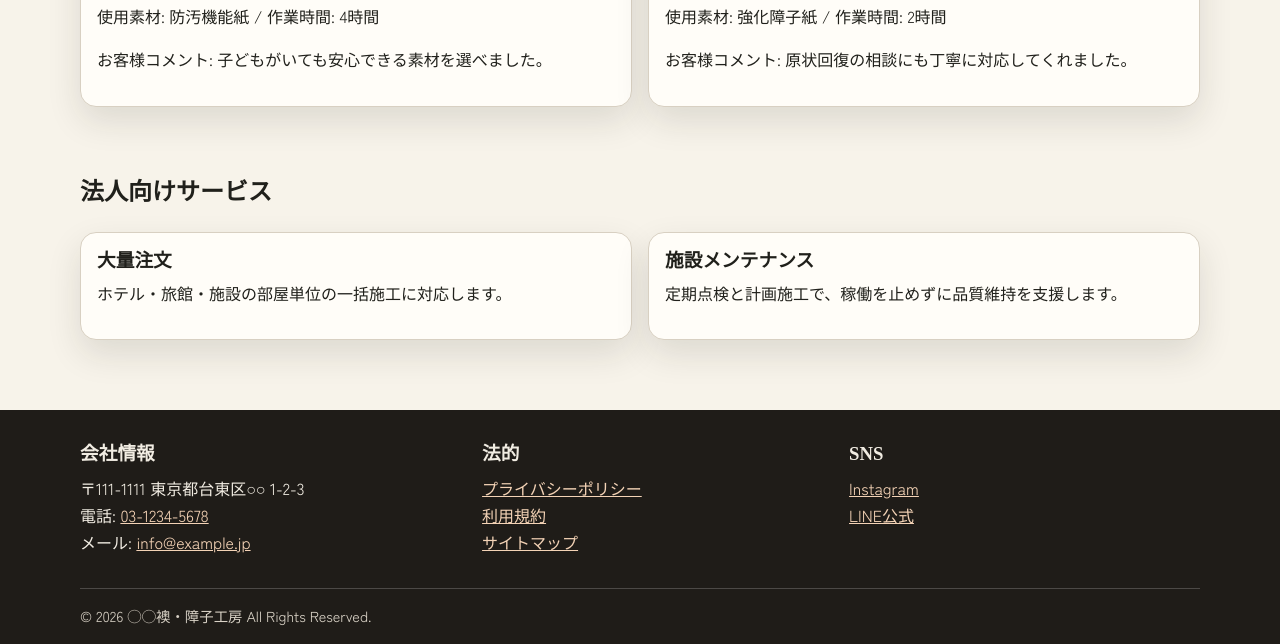
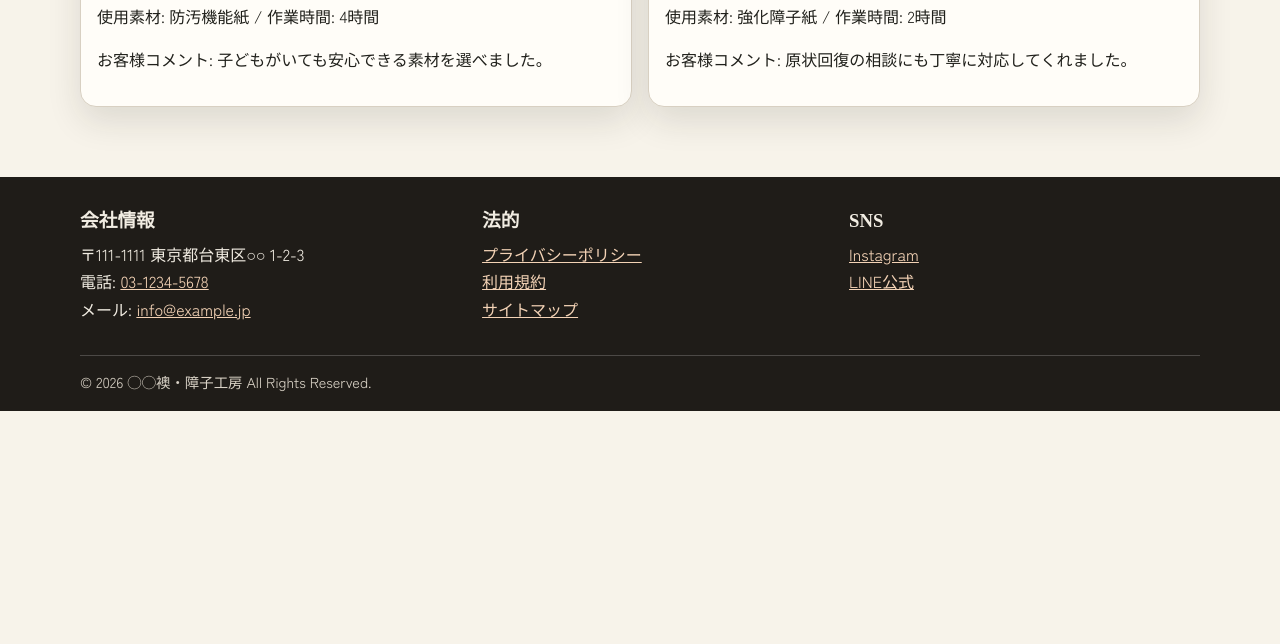
Before and after one commit to yoshii91/homepagefrontend-part2, a plain HTML site: page services.html in a window 1280 px wide. Shown: the part 1507-2151 px from the top of the page. After the commit the page ends 1918 px from the top, so only its background shows below. Drawn offline with Linux system fonts and the light colour scheme; a web font is replaced by a local one.

Commit message:
会社概要、選ばれる理由、主な業務ページの内容を更新

```diff
--- a/services.html
+++ b/services.html
@@ -4,7 +4,7 @@
   <meta charset="utf-8">
   <meta name="viewport" content="width=device-width, initial-scale=1">
   <title>主な業務 | ◯◯襖・障子工房</title>
-  <meta name="description" content="襖張替え、障子張替え、新調、修理、素材・オプション、施工フロー、法人向け対応を紹介。">
+  <meta name="description" content="襖張替え、障子張替え、新調、修理の詳細や施工フロー、素材・オプションをご紹介します。">
   <link rel="preconnect" href="https://fonts.googleapis.com">
   <link rel="preconnect" href="https://fonts.gstatic.com" crossorigin>
   <link href="https://fonts.googleapis.com/css2?family=Shippori+Mincho+B1:wght@500;700&family=Zen+Kaku+Gothic+New:wght@400;500;700&display=swap" rel="stylesheet">
@@ -52,14 +52,6 @@
           <article class="card reveal"><img src="https://images.unsplash.com/photo-1600607688066-890987f18a86?auto=format&fit=crop&w=1200&q=80" alt="障子張替え事例写真"><h3>賃貸退去前 障子張替え</h3><p>使用素材: 強化障子紙 / 作業時間: 2時間</p><p>お客様コメント: 原状回復の相談にも丁寧に対応してくれました。</p></article>
         </div>
       </section>
-
-      <section class="section">
-        <div class="section-title"><h2>法人向けサービス</h2></div>
-        <div class="grid cols-2">
-          <article class="card reveal"><h3>大量注文</h3><p>ホテル・旅館・施設の部屋単位の一括施工に対応します。</p></article>
-          <article class="card reveal"><h3>施設メンテナンス</h3><p>定期点検と計画施工で、稼働を止めずに品質維持を支援します。</p></article>
-        </div>
-      </section>
     </div>
   </main>
 
```
Also changed, not shown: company.html (+1 -1 lines), reasons.html (+2 -2 lines).
